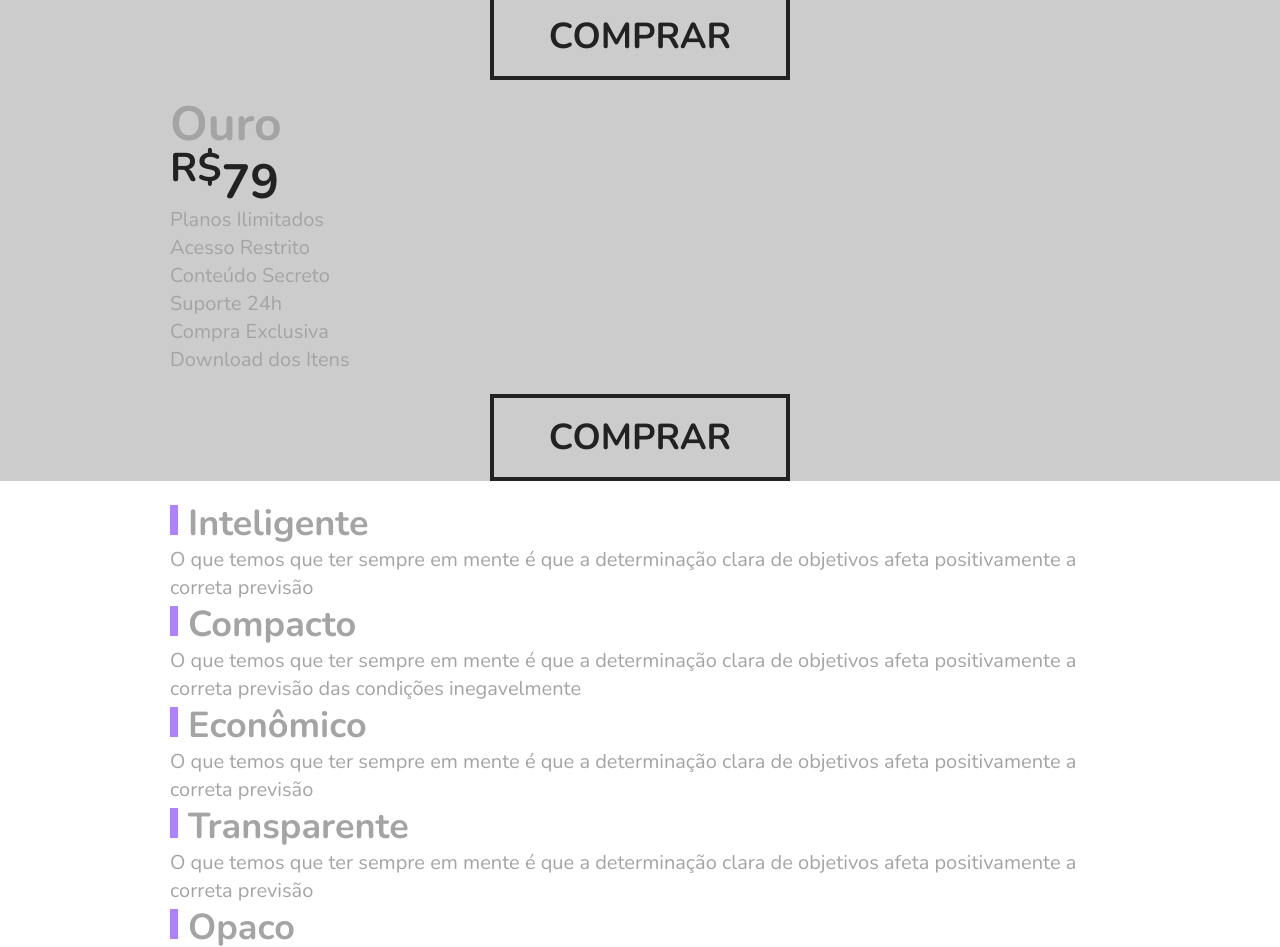
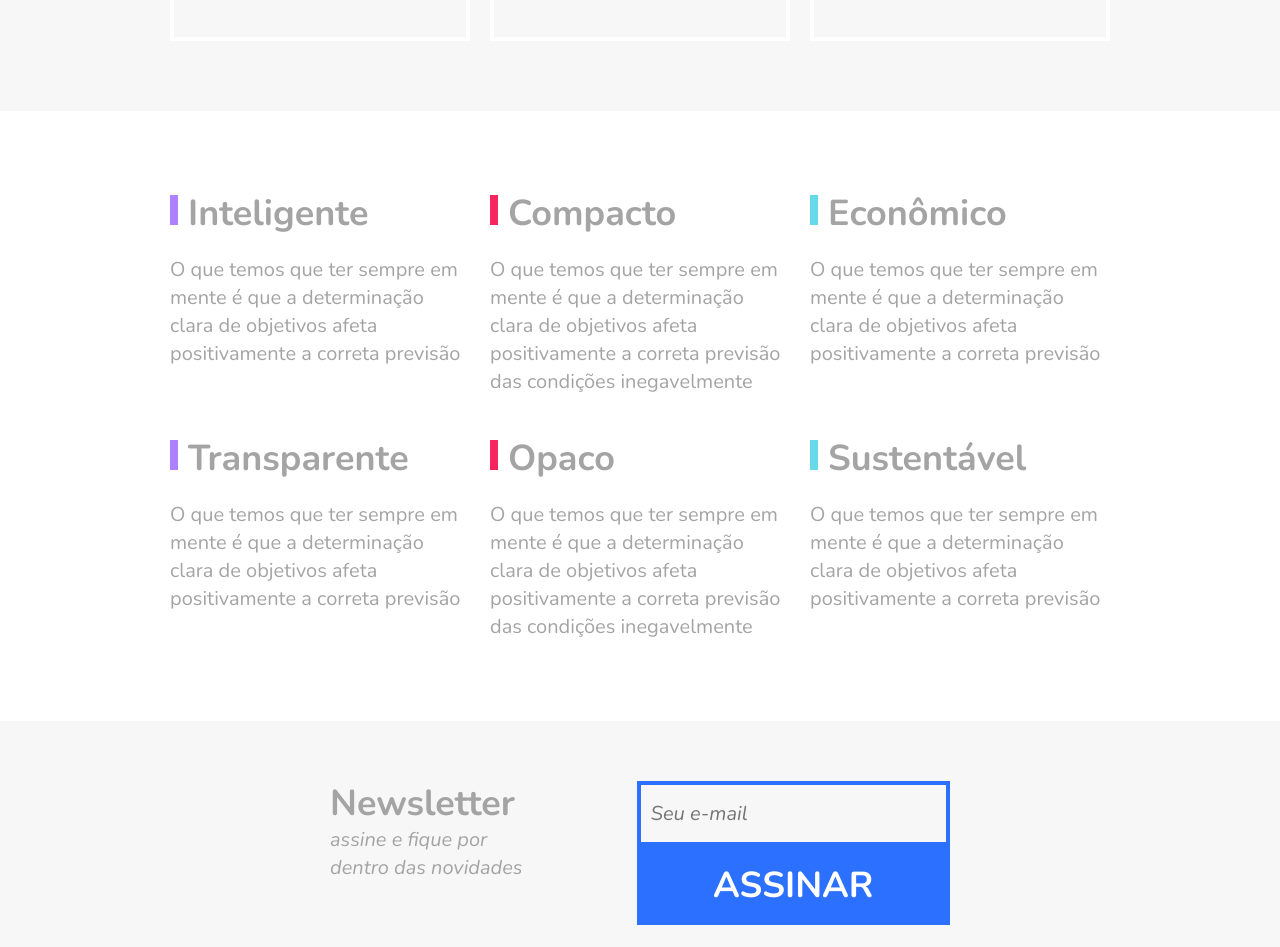
Before and after one commit to Rodrigo-Avlis/FlexBlog, a plain HTML site: page index.html in a window 1280 px wide. Shown: the part 2388-3335 px from the top of the page. Drawn offline with nearby package versions, Linux system fonts and the light colour scheme.

Commit message:
preço + produtos + qualidade + newsletter

```diff
--- a/css/home/newsletter.css
+++ b/css/home/newsletter.css
@@ -0,0 +1,45 @@
+.newsletter-container {
+  display: flex;
+  flex-wrap: wrap;
+  padding: 60px calc((100% - 960px) / 2);
+}
+.newsletter-info {
+  flex: 1 1 260px;
+  margin: 0 10px;
+}
+.newsletter-info p {
+  max-width: 220px;
+  font-style: italic;
+  margin-bottom: 10px;
+}
+.newsletter-form {
+  flex: 2 1 260px;
+  margin: 0 10px;
+  align-self: center;
+  display: flex;
+  flex-wrap: wrap;
+}
+.newsletter-form input {
+  flex: 3 1 200px;
+  font-size: 1.25em;
+  font-style: italic;
+  font-family: "Nunito", Arial, Helvetica, sans-serif;
+  border: 4px solid var(--cor7);
+  background-color: transparent;
+  padding: 15px 10px;
+  margin: 0px;
+  border-radius: 0px;
+}
+@media (max-width: 600px) {
+  .newsletter-form input {
+    font-size: 1.5em;
+  }
+}
+.footer-container {
+  display: flex;
+  align-items: center;
+}
+.footer-container p {
+  flex: 1;
+  text-align: center;
+}
--- a/css/home/preco.css
+++ b/css/home/preco.css
@@ -0,0 +1,56 @@
+.preco-container {
+  display: flex;
+  flex-wrap: wrap;
+  padding: 60px 0px;
+  align-items: flex-end;
+}
+.preco-item {
+  flex: 1 1 160px;
+  border: 4px solid var(--cor1);
+  padding: 20px;
+  margin: 10px;
+}
+.preco-item h2 {
+  text-align: center;
+  margin-top: 20px;
+}
+.preco-item span {
+  max-width: 300px;
+  margin: 20px auto;
+  padding: 10px 0 5px 0;
+  display: block;
+  text-align: center;
+}
+.preco-item sup {
+  font-size: 1.5rem;
+}
+.preco-item ul {
+  max-width: 300px;
+  margin: 20px auto;
+}
+.preco-item li {
+  display: flex;
+  justify-content: space-between;
+  align-items: center;
+  margin-bottom: 15px;
+}
+.preco-item li::after {
+  content: "";
+  display: block;
+  width: 6px;
+  height: 6px;
+  background-color: var(--cor6);
+  border-radius: 50%;
+}
+@media (max-width: 800px) {
+  .preco-container {
+    padding-left: 10px;
+    padding-right: 10px;
+  }
+  .preco-container .preco-item:nth-child(3) {
+    order: -2;
+  }
+  .preco-container .preco-item:nth-child(2) {
+    order: -1;
+  }
+}
--- a/css/home/qualidade.css
+++ b/css/home/qualidade.css
@@ -1,10 +1,29 @@
-.qualidade-container:nth-child(3n + 1) h2::before {
+.qualidade-container {
+  display: flex;
+  flex-wrap: wrap;
+  padding: 60px 0px;
+}
+.qualidade-item {
+  flex: 1 1 calc(33.333% - 20px);
+  margin: 20px 10px;
+}
+.qualidade-item h2 {
+  margin-bottom: 20px;
+}
+.qualidade-item:nth-child(3n + 1) h2::before {
   background-color: var(--det1);
 }
-.qualidade-container h2::before {
+.qualidade-item:nth-child(3n + 2) h2::before {
+  background-color: var(--det2);
+}
+.qualidade-item:nth-child(3n + 3) h2::before {
+  background-color: var(--det3);
+}
+.qualidade-item h2::before {
   content: "";
   display: inline-block;
   width: 8px;
   height: 30px;
   margin-right: 10px;
+  align-items: center;
 }
--- a/css/utilidaes/componentes.css
+++ b/css/utilidaes/componentes.css
@@ -19,6 +19,7 @@
   text-align: center;
 }
 .bt2 {
+  flex: 1 1 200px;
   padding: 15px 10px;
   background-color: var(--bg3);
   color: var(--cor1);
--- a/index.html
+++ b/index.html
@@ -80,7 +80,7 @@
       </div>
     </div>
   </article>
-  <article class="preco-bg bg2" id="preco">
+  <article class="preco-bg bg5" id="preco">
     <div class="preco-container container">
       <div class="preco-item">
         <h2 class="font-1-l-b cor2">Cobre</h2>
@@ -148,7 +148,7 @@
       </div>
     </div>
   </article>
-  <section class="newsletter-bg" aria-label="newsletter">
+  <section class="newsletter-bg bg5" aria-label="newsletter">
     <div class="newsletter-container container">
       <div class="newsletter-info">
         <h1 class="font-1-m-b cor2">Newsletter</h1>
```
